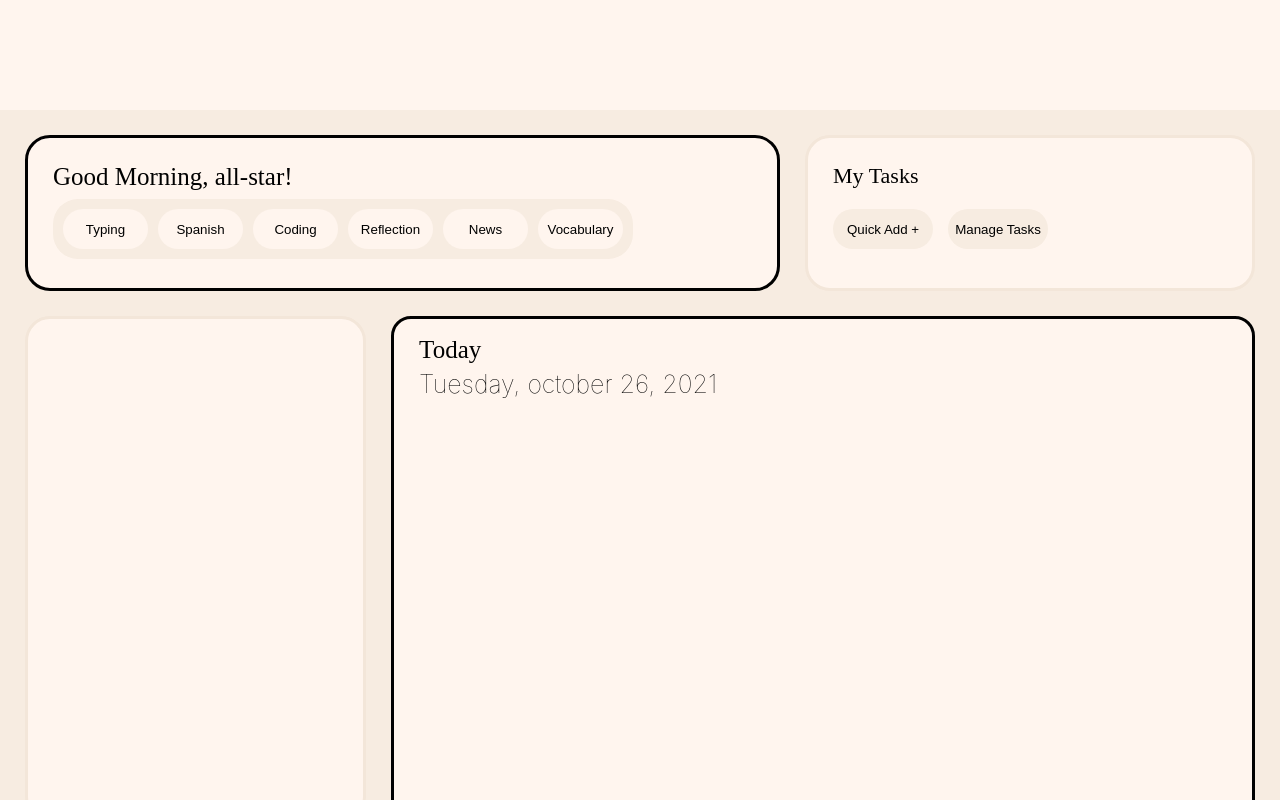
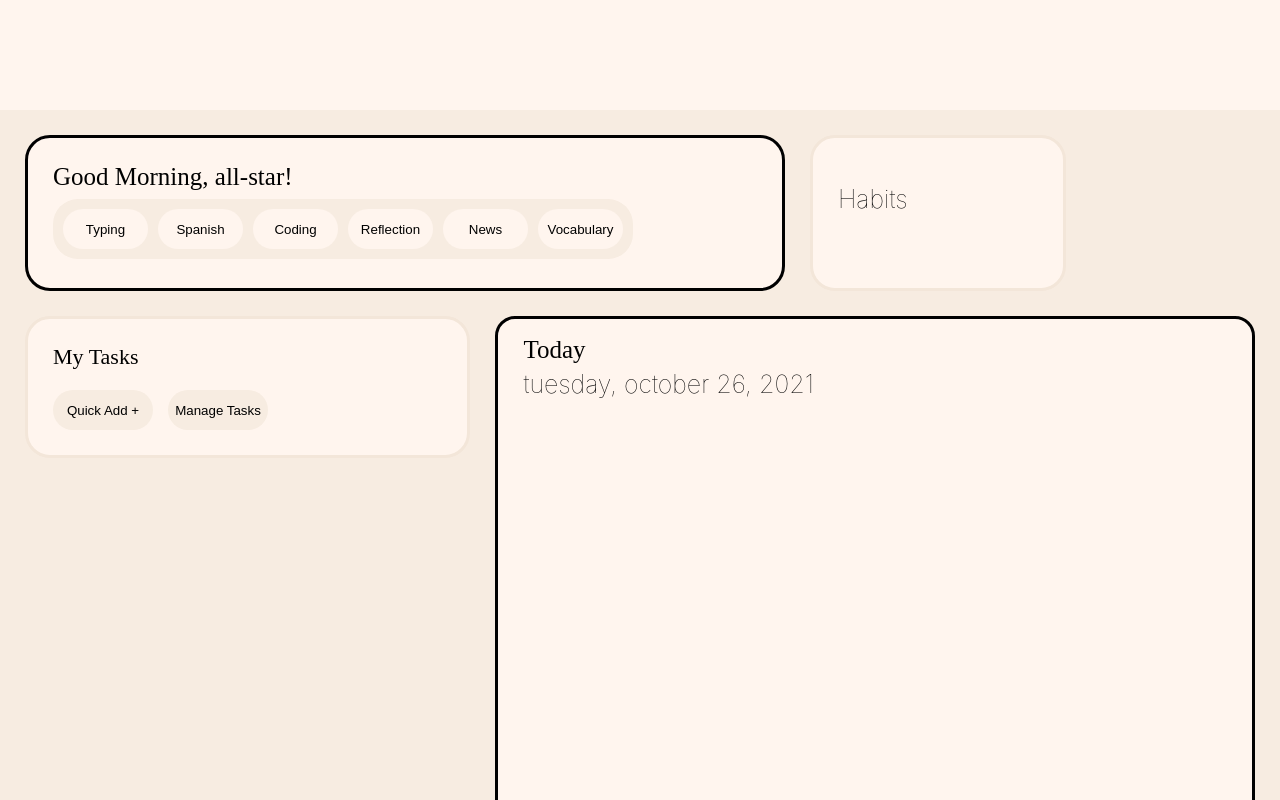
Before and after one commit to gooliajulia/design-my-week, a React (Create React App) app: page /homepage/name in a window 1280 px wide. Shown: the part 340-1140 px from the top of the page. Built offline with nearby package versions, Linux system fonts and the light colour scheme; no server answers; a web font is replaced by a local one.

Commit message:
My Tasks moved next to Today

```diff
--- a/src/App.css
+++ b/src/App.css
@@ -121,64 +121,7 @@ div#greeting-tasks {
   display: flex;
 }
 
-div#my-tasks {
-  /* height: 270px; */
-  width: 31vw;
-  padding: 25px;
-  margin-top: 25px;
-  margin-left: 25px;
-  margin-right: 25px;
-  margin-bottom: 25px;
-  border-style: solid;
-  border-color:rgb(243, 230, 217);
-  border-radius: 25px;
-  background-color: rgb(255, 245, 238);
-  display: flex;
-  flex-direction: column;
-}
 
-h1.my-tasks {
-  /* margin-left: 20px; */
-  font-size: 22px;
-  margin: 0px;
-}
-
-div#my-task-buttons {
-  margin-top: 20px;
-  margin-left: 0px;
-  display: flex;
-  justify-content: left;
-  align-content: flex-start;
-  /* flex-direction: column; */
-  /* padding: 10px; */
-  gap: 15px;
-
-}
-
-div#my-task-buttons button {
-  height: 40px;
-  width: 100px;
-  margin: 0px;
-  border-radius: 25px;
-  border-style: none;
-  background-color: rgb(247, 236, 225);
-}
-
-button#quick-add {
-
-}
-
-div#add-new-task-form {
-  padding: 30px;
-  margin-top: 25px;
-  margin-bottom: 25px;
-  border-style: solid;
-  width:min-content;
-  border-radius: 25px;
-  border-color:rgb(243, 230, 217);
-  background-color: seashell;
-
-}
 
 input[type=text] {
   font-family: 'PT Serif', serif;
@@ -234,18 +177,72 @@ div#habits-today {
 
 div#habits {
   background-color: seashell;
-  width: 500px;
+  width: 200px;
+  margin: 25px;
   border-radius: 25px;
   border-style: solid;
   border-color: rgb(243, 230, 217);
+  height: 100px;
+  padding: 25px;
+}
+
+div#my-tasks {
+  height:fit-content;
+  width: 31vw;
+  padding: 25px;
   margin-left: 25px;
-  height: 500px;
+  margin-bottom: 25px;
+  border-style: solid;
+  border-color:rgb(243, 230, 217);
+  border-radius: 25px;
+  background-color: rgb(255, 245, 238);
+  display: flex;
+  flex-direction: column;
+}
+
+h1.my-tasks {
+  /* margin-left: 20px; */
+  font-size: 22px;
+  margin: 0px;
+}
+
+div#my-task-buttons {
+  margin-top: 20px;
+  margin-left: 0px;
+  display: flex;
+  justify-content: left;
+  align-content: flex-start;
+  /* flex-direction: column; */
+  /* padding: 10px; */
+  gap: 15px;
+
+}
+
+div#my-task-buttons button {
+  height: 40px;
+  width: 100px;
+  margin: 0px;
+  border-radius: 25px;
+  border-style: none;
+  background-color: rgb(247, 236, 225);
+}
+
+div#add-new-task-form {
+  padding: 30px;
+  margin-top: 25px;
+  margin-bottom: 25px;
+  border-style: solid;
+  width:min-content;
+  border-radius: 25px;
+  border-color:rgb(243, 230, 217);
+  background-color: seashell;
+
 }
 
 div#today {
   background-color:seashell ;
-  width: 100%;
-  height: 500px;
+  width: 60vw;
+  height: 535px;
   margin-left: 25px;
   margin-right: 25px;
   border-radius: 20px;
--- a/src/components/Habits.js
+++ b/src/components/Habits.js
@@ -2,6 +2,7 @@
 const Habits = () => {
     return (
         <div id='habits'>
+            <h2>Habits</h2>
         </div>
     )
 }
--- a/src/components/Homepage.js
+++ b/src/components/Homepage.js
@@ -184,6 +184,11 @@ const HomePage = ({name}) => {
             <div id='greeting-tasks'>
                 <GreetingHeader
                     name={usersName}/>
+                <Habits />
+            </div>
+            <div id='my-tasks-management'>
+            </div>
+            <div id='habits-today'>
             <MyTasks
                     addNewTask={addNewTask}
                     task={task}
@@ -195,35 +200,7 @@ const HomePage = ({name}) => {
                     taskEnj={taskEnj}
                     setTaskEnj={setTaskEnj}
                     taskEstTime={taskEstTime}
-                setTaskEstTime={setTaskEstTime}
-            />
-            </div>
-            <div id='my-tasks-management'>
-                {/* <div id='add-new-task-form' >
-                    <form onSubmit={addNewTask}>
-                        <input className='input-form' type='text' id='task' placeholder='Task' value={task} onChange={(ev) => setTask(ev.target.value)} />
-                        <br/>
-                        <br/>
-                        <input className='input-form'  type='text' id='importance' placeholder="How important is this task? (1-10)" value={taskImp} onChange={(ev) => setTaskImp(ev.target.value)}/>
-                        <br/>
-                        <br/>
-                        <input className='input-form'  type='text' id='urgency' placeholder="How urgent is this task? (1-10)" value={taskUrg} onChange={(ev) => setTaskUrg(ev.target.value)}/>
-                        <br/>
-                        <br/>
-                        <input className='input-form'  type='text' id='enjoyment' placeholder="How much do you enjoy this task? (1-5)" value={taskEnj} onChange={(ev) => setTaskEnj(ev.target.value)} />
-                        <br/>
-                        <br/>
-                        <input className='input-form'  type='text' id='time-est' placeholder="How long do you expect this task to take? (minutes)" value={taskEstTime} onChange={(ev) => setTaskEstTime(ev.target.value)}/>
-                        <br/>
-                        <br/>
-                        <br/>
-                        <input className='add-button' type='submit' value='Add Task' />
-                        <br/>
-                    </form>
-                </div> */}
-            </div>
-            <div id='habits-today'>
-            <Habits />
+                    setTaskEstTime={setTaskEstTime} />
             <Today />
             </div>
             <div id='following-days-display'>
--- a/src/components/Today.js
+++ b/src/components/Today.js
@@ -6,8 +6,8 @@ const Today = () => {
     let month = d.getMonth();
     let day = d.getDate();
     let year = d.getFullYear();
-    const days = ['sunday', 'Monday', 'Tuesday', 'Wednesday', 'Thursday', 'Friday', 'saturday']
-    const months = ['January', 'February', 'March', 'April', 'May', 'June', 'July', 'August', 'September', 'october', 'November', 'December']
+    const days = ['sunday', 'monday', 'tuesday', 'wednesday', 'thursday', 'friday', 'saturday']
+    const months = ['january', 'february', 'march', 'april', 'may', 'june', 'july', 'august', 'september', 'october', 'november', 'december']
 
 
     return (
```
Lines whose indentation alone changed are shown as unchanged.
